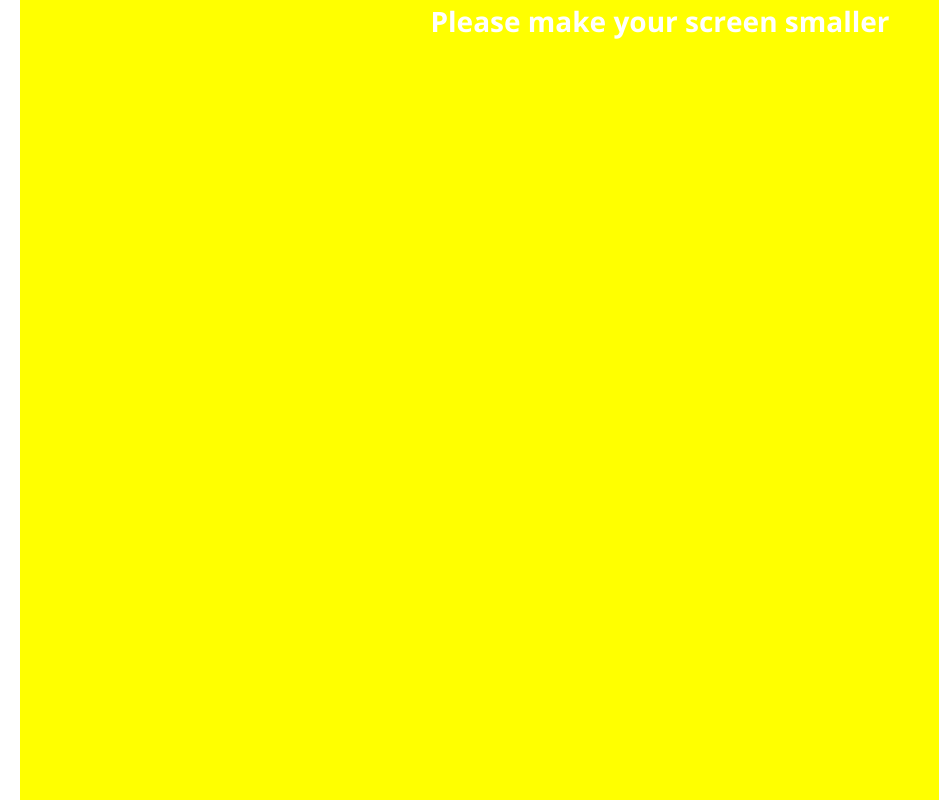
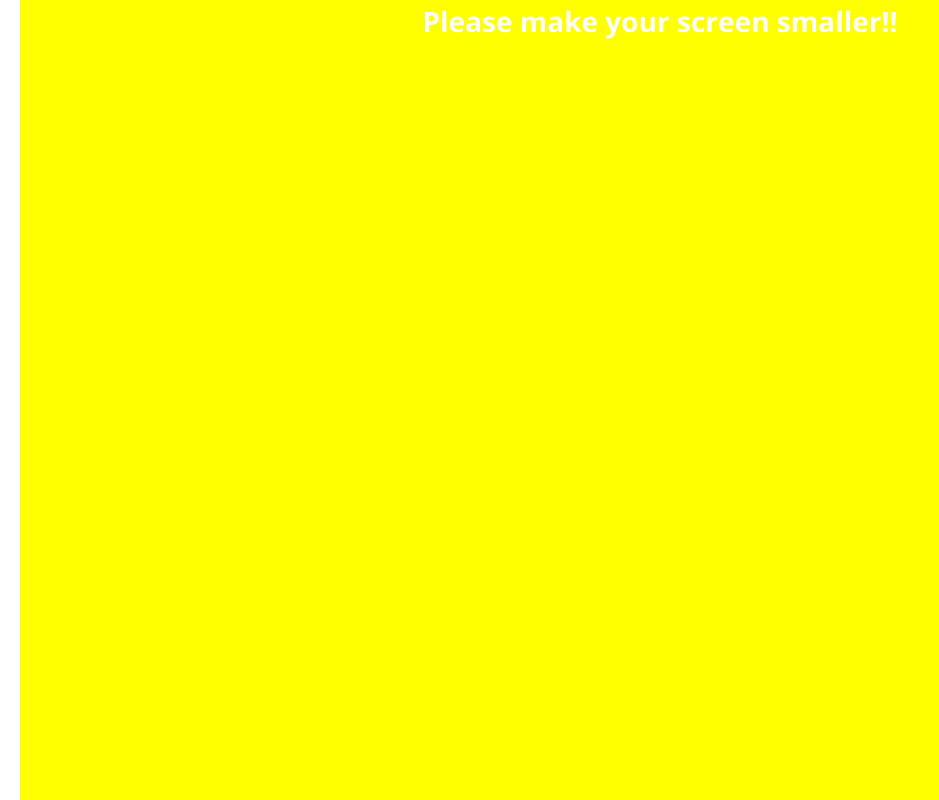
Before and after one commit to Ireneisgood/kakao-clone-v2, a plain HTML site: page settings.html in a window 1280 px wide. Shown: the whole page, without its empty margins (0-939 px from the left). Drawn offline with nearby package versions, Linux system fonts and the light colour scheme.

Commit message:
Update settings.html

```diff
--- a/settings.html
+++ b/settings.html
@@ -86,7 +86,7 @@
       </section>
     </main>
     <div class="bigScreen">
-      <span class="bigScreen__text">Please make your screen smaller</span>
+      <span class="bigScreen__text">Please make your screen smaller!!</span>
     </div>
   </body>
 </html>
```
